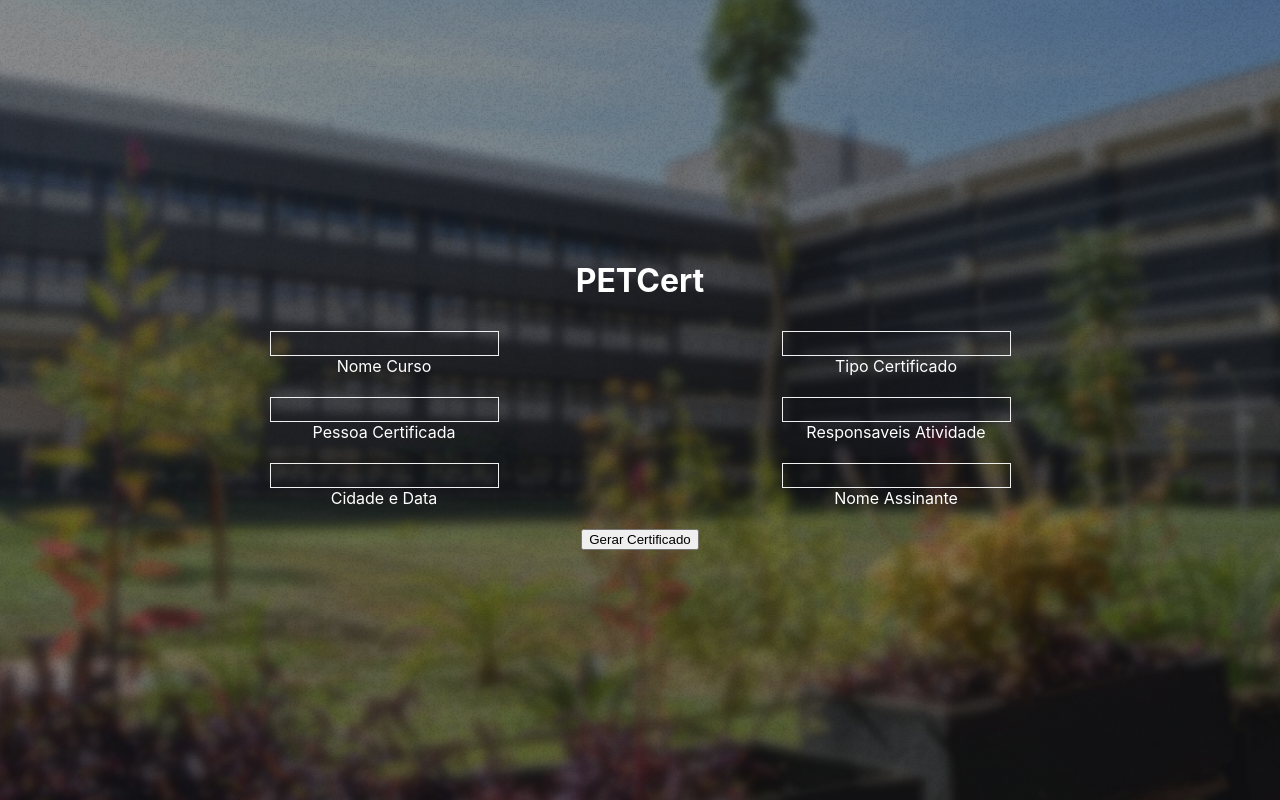
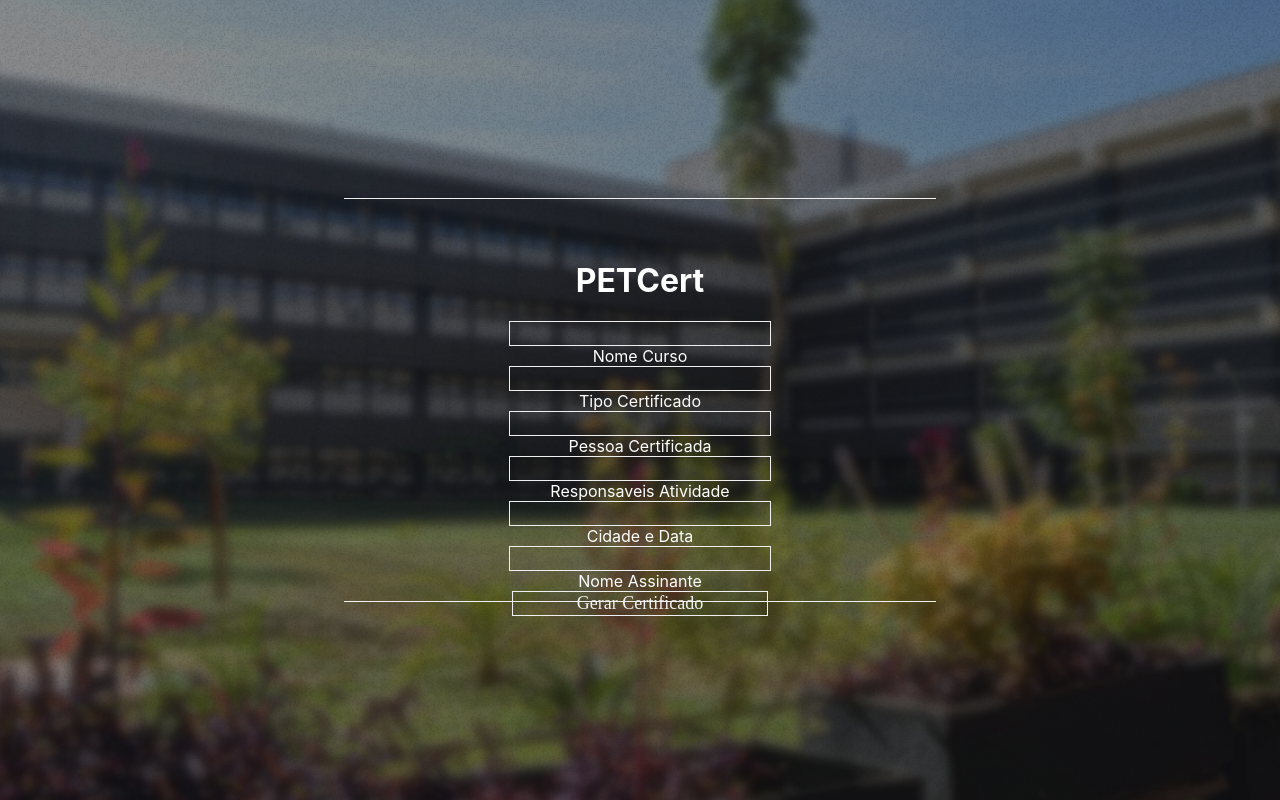
Before and after one commit to ImNotPETSIMC/PETCert_front-end, a React (Create React App) app: page / in a window 1280 px wide. Built offline with nearby package versions, Linux system fonts and the light colour scheme.

Commit message:
🌈 style: add rough style to button

```diff
--- a/src/styles/PETCert.css
+++ b/src/styles/PETCert.css
@@ -2,6 +2,12 @@
     display: flex;
     flex-direction: column;
     align-items: center;
+    padding: 5vh;
+    width: 40vw;
+
+
+    border-top: #f0f0f0 1px solid;
+    border-bottom: #f0f0f0 1px solid;
 }
 
 #inputs-container {
@@ -10,7 +16,7 @@
     gap: 25%;
 
     height: 30vh;
-    width: 80vw;
+    width: 40vw;
 
     justify-content: center;
     align-items: center;
@@ -18,20 +24,21 @@
 
 #inputs-container > div {
     flex-grow: 50%;
-    width: 25%;
     position: relative;
 
 }
 
-#inputs-container > div > input {
+#inputs-container > div > input, #inputs-container > button {
     background-color: transparent;
+
     font: large light;
     color: #f0f0f0ff;
+
     border: #f0f0f0 solid 0.1rem;
     text-align: center;
+    width: 16rem;
 }
 
-#inputs-container > div > input ~ label {
-    transition: all 2s;
-
+#inputs-container > button {
+    margin: 0 10vw;
 }
```
